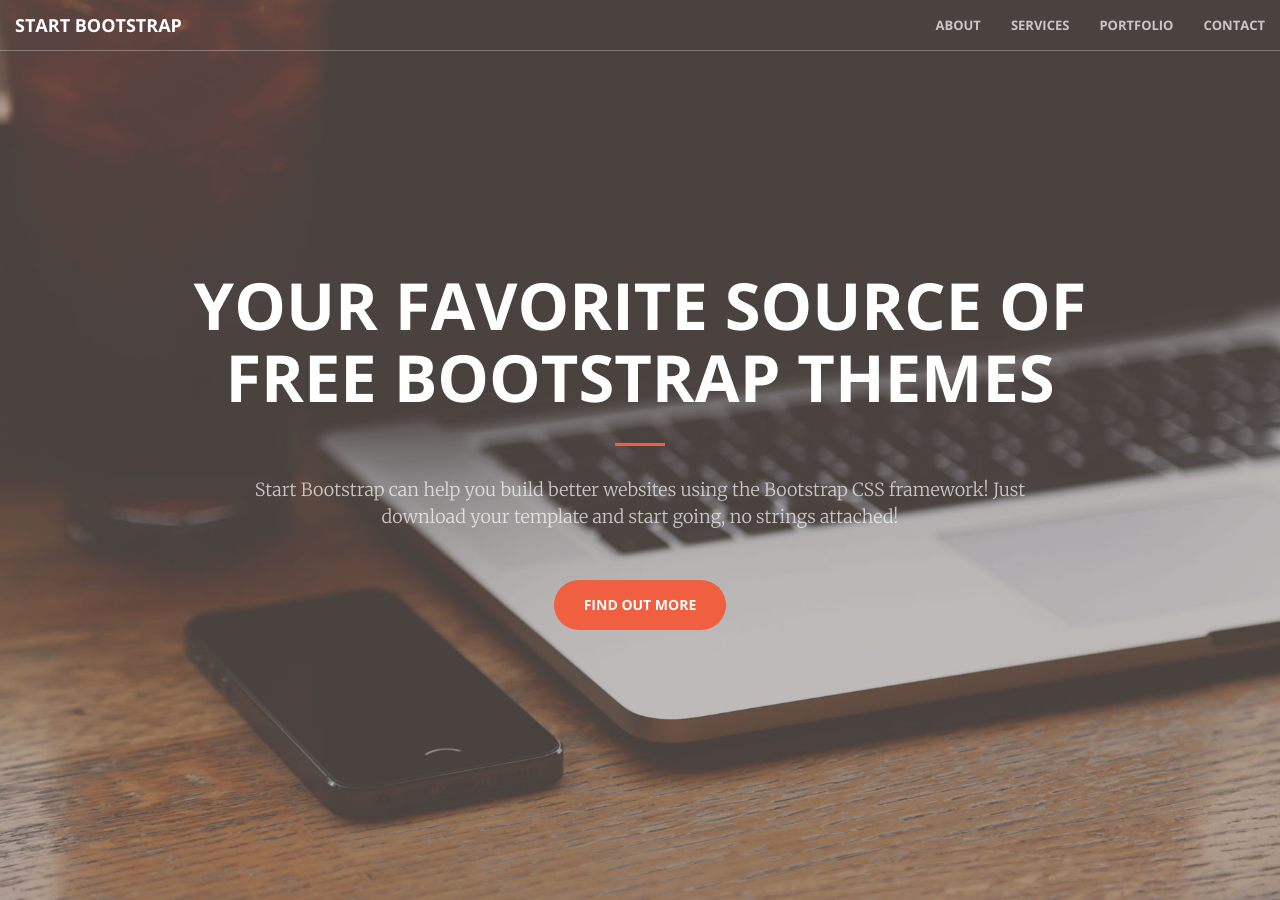
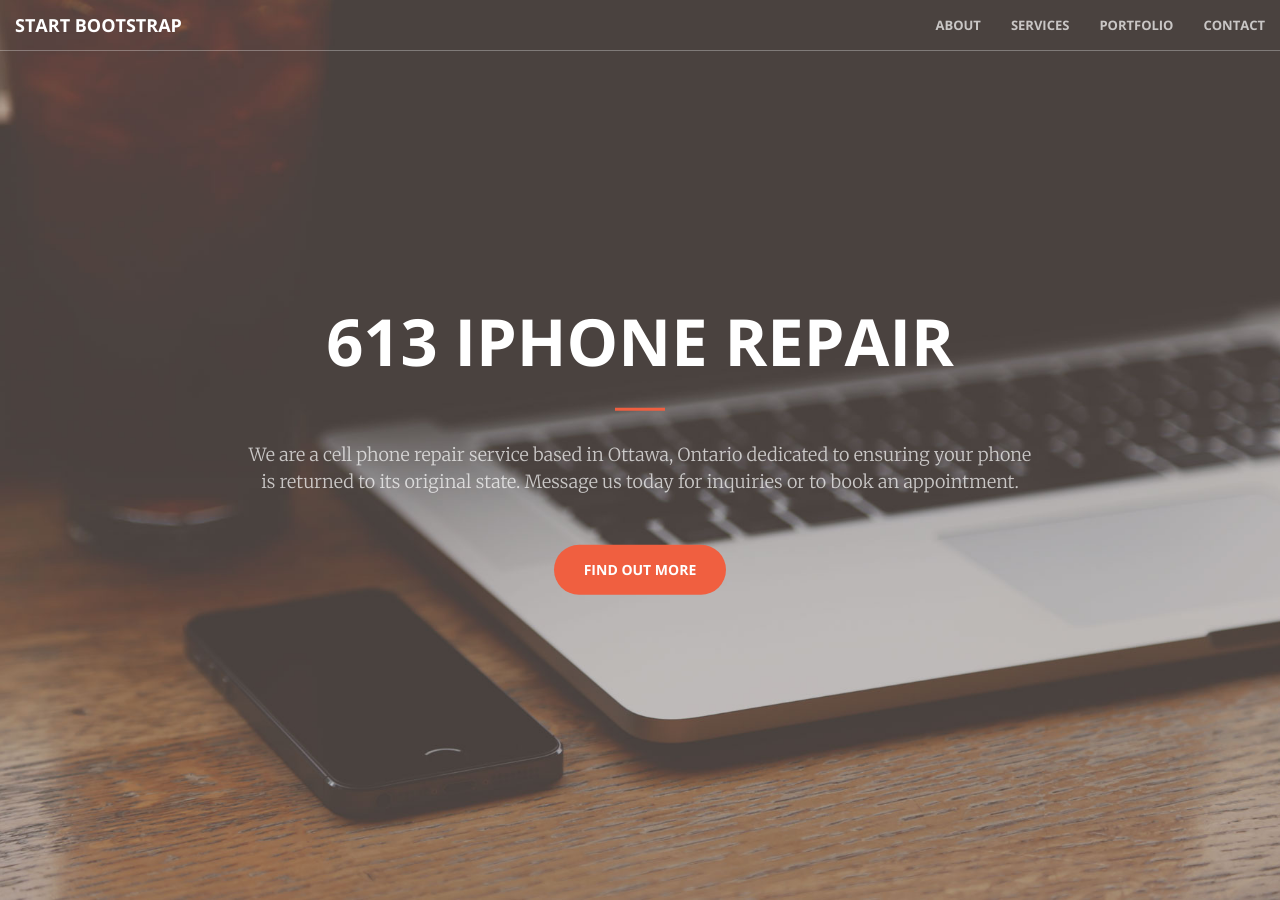
Before and after one commit to SuhaibElkomy/613iphonerepair, a Jekyll site: the page built from index.html, in a window 1280 px wide and 900 px high. Built offline with Jekyll 4.4.1, drawn with Linux system fonts in a browser that asks for light colours.

Commit message:
Update header.html

```diff
--- a/_includes/header.html
+++ b/_includes/header.html
@@ -1,9 +1,9 @@
 <header>
     <div class="header-content">
         <div class="header-content-inner">
-            <h1>Your Favorite Source of Free Bootstrap Themes</h1>
+            <h1>613 iPhone Repair</h1>
             <hr>
-            <p>Start Bootstrap can help you build better websites using the Bootstrap CSS framework! Just download your template and start going, no strings attached!</p>
+            <p>We are a cell phone repair service based in Ottawa, Ontario dedicated to ensuring your phone is returned to its original state. Message us today for inquiries or to book an appointment.</p>
             <a href="#about" class="btn btn-primary btn-xl page-scroll">Find Out More</a>
         </div>
     </div>
```
